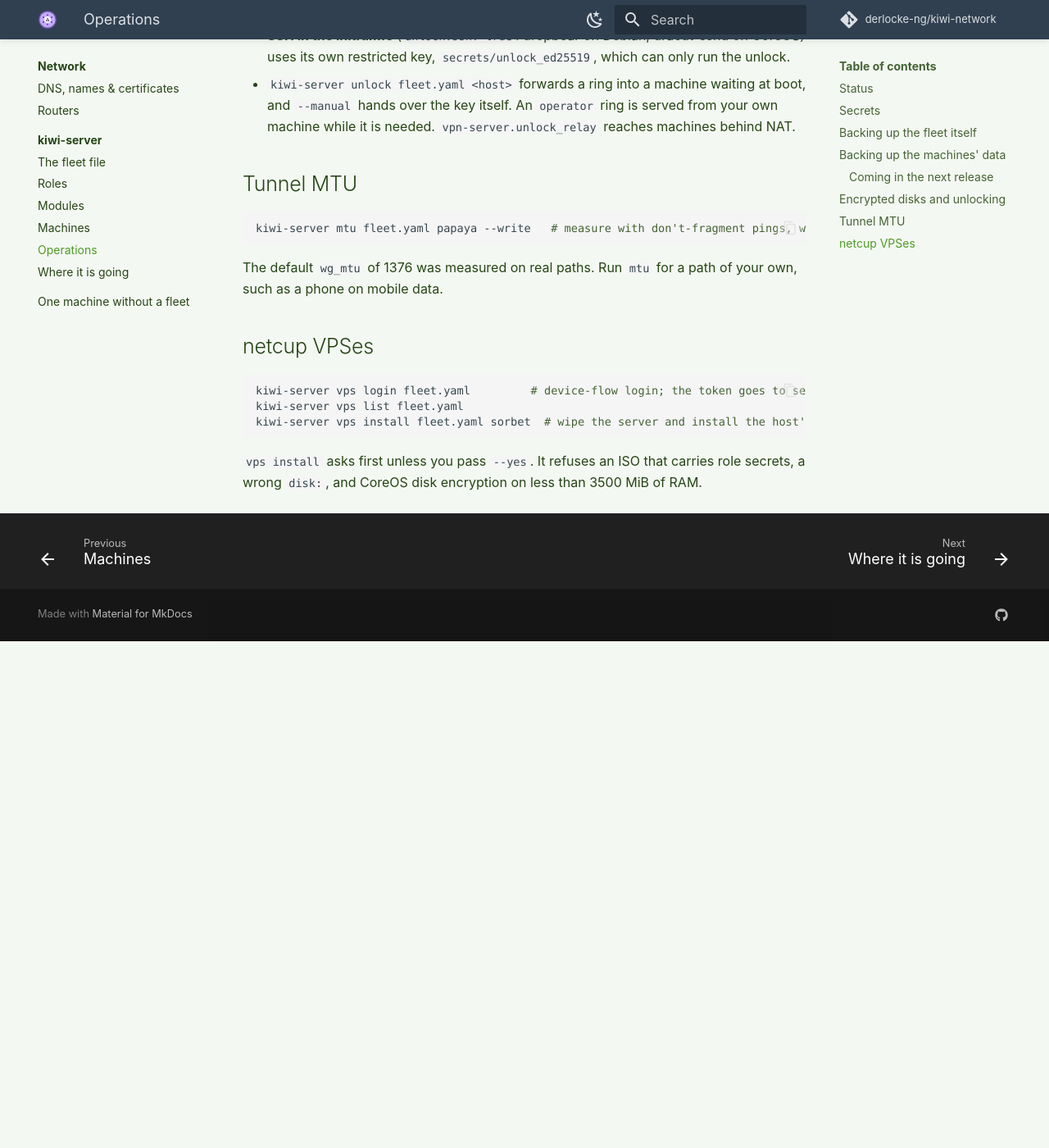
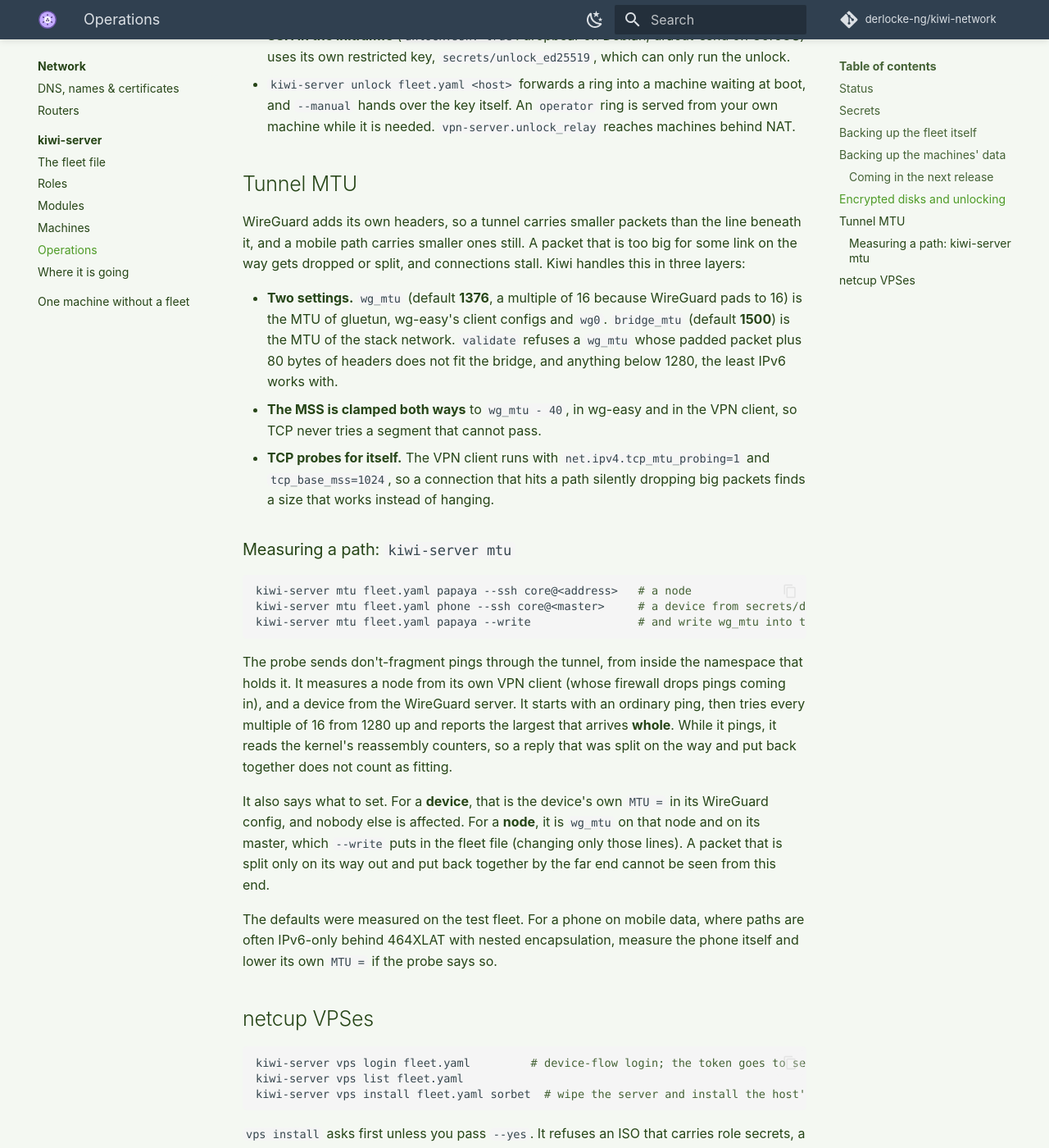
Before and after one commit to derlocke-ng/kiwi-network, an MkDocs documentation site: the page built from docs/server/operations.md, in a window 1280 px wide and 1400 px high, scrolled down 2570 px. Shown: the whole window at 82% size. Built offline with MkDocs 1.6.1 and Material for MkDocs 9.7.7, drawn with Linux system fonts in a browser that asks for light colours; comment, search, counter and statistics services are not loaded; before the commit the page ends 3352 px from its top, so only the background shows below that.

Commit message:
Document the MTU layers and the kiwi-server mtu probe
wg_mtu 1376 and bridge_mtu 1500 with validate's checks, the MSS clamped
both ways, TCP's own MTU probing in the VPN client, and how the probe
works (don't-fragment pings from the tunnel's namespace, multiples of 16
from 1280, reassembly counters, what it advises and --write), with the
advice for phones on mobile paths.

Co-Authored-By: Claude Opus 5.5 <noreply@anthropic.com>
Claude-Session: https://claude.ai/code/session_01JoPabmn8ucpjtAJfEFrejK

````diff
--- a/docs/network/index.md
+++ b/docs/network/index.md
@@ -153,7 +153,7 @@ fleet file sets them all.
 | wg-easy clients | `10.8.0.0/24`; the server is `10.8.0.1` |
 | Client groups | `10.8.1.0/24` … `10.8.4.0/24` |
 | Stack network | `172.64.0.0/24` on a master, `172.128.0.0/24` on a node |
-| WireGuard MTU | `1376` (`wg_mtu`), measured with `kiwi-server mtu` |
+| WireGuard MTU | `1376` (`wg_mtu`), measured with [`kiwi-server mtu`](../server/operations.md#tunnel-mtu) |
 | Stack bridge MTU | `1500` (`bridge_mtu`) |
 
 Every stack host routes the mesh through its VPN client (on the master, through
--- a/docs/server/operations.md
+++ b/docs/server/operations.md
@@ -118,12 +118,48 @@ A restore was tested node to node: papaya's backups onto lychee.
 
 ## Tunnel MTU
 
+WireGuard adds its own headers, so a tunnel carries smaller packets than the
+line beneath it, and a mobile path carries smaller ones still. A packet that is
+too big for some link on the way gets dropped or split, and connections stall.
+Kiwi handles this in three layers:
+
+- **Two settings.** `wg_mtu` (default **1376**, a multiple of 16 because
+  WireGuard pads to 16) is the MTU of gluetun, wg-easy's client configs and
+  `wg0`. `bridge_mtu` (default **1500**) is the MTU of the stack network.
+  `validate` refuses a `wg_mtu` whose padded packet plus 80 bytes of headers
+  does not fit the bridge, and anything below 1280, the least IPv6 works with.
+- **The MSS is clamped both ways** to `wg_mtu - 40`, in wg-easy and in the VPN
+  client, so TCP never tries a segment that cannot pass.
+- **TCP probes for itself.** The VPN client runs with
+  `net.ipv4.tcp_mtu_probing=1` and `tcp_base_mss=1024`, so a connection that
+  hits a path silently dropping big packets finds a size that works instead of
+  hanging.
+
+### Measuring a path: `kiwi-server mtu`
+
 ```bash
-kiwi-server mtu fleet.yaml papaya --write   # measure with don't-fragment pings, write wg_mtu
+kiwi-server mtu fleet.yaml papaya --ssh core@<address>   # a node
+kiwi-server mtu fleet.yaml phone --ssh core@<master>     # a device from secrets/devices/
+kiwi-server mtu fleet.yaml papaya --write                # and write wg_mtu into the fleet file
 ```
 
-The default `wg_mtu` of 1376 was measured on real paths. Run `mtu` for a path
-of your own, such as a phone on mobile data.
+The probe sends don't-fragment pings through the tunnel, from inside the
+namespace that holds it. It measures a node from its own VPN client (whose
+firewall drops pings coming in), and a device from the WireGuard server. It
+starts with an ordinary ping, then tries every multiple of 16 from 1280 up and
+reports the largest that arrives **whole**. While it pings, it reads the
+kernel's reassembly counters, so a reply that was split on the way and put back
+together does not count as fitting.
+
+It also says what to set. For a **device**, that is the device's own `MTU =` in
+its WireGuard config, and nobody else is affected. For a **node**, it is
+`wg_mtu` on that node and on its master, which `--write` puts in the fleet file
+(changing only those lines). A packet that is split only on its way out and put
+back together by the far end cannot be seen from this end.
+
+The defaults were measured on the test fleet. For a phone on mobile data, where
+paths are often IPv6-only behind 464XLAT with nested encapsulation, measure the
+phone itself and lower its own `MTU =` if the probe says so.
 
 ## netcup VPSes
 
````
